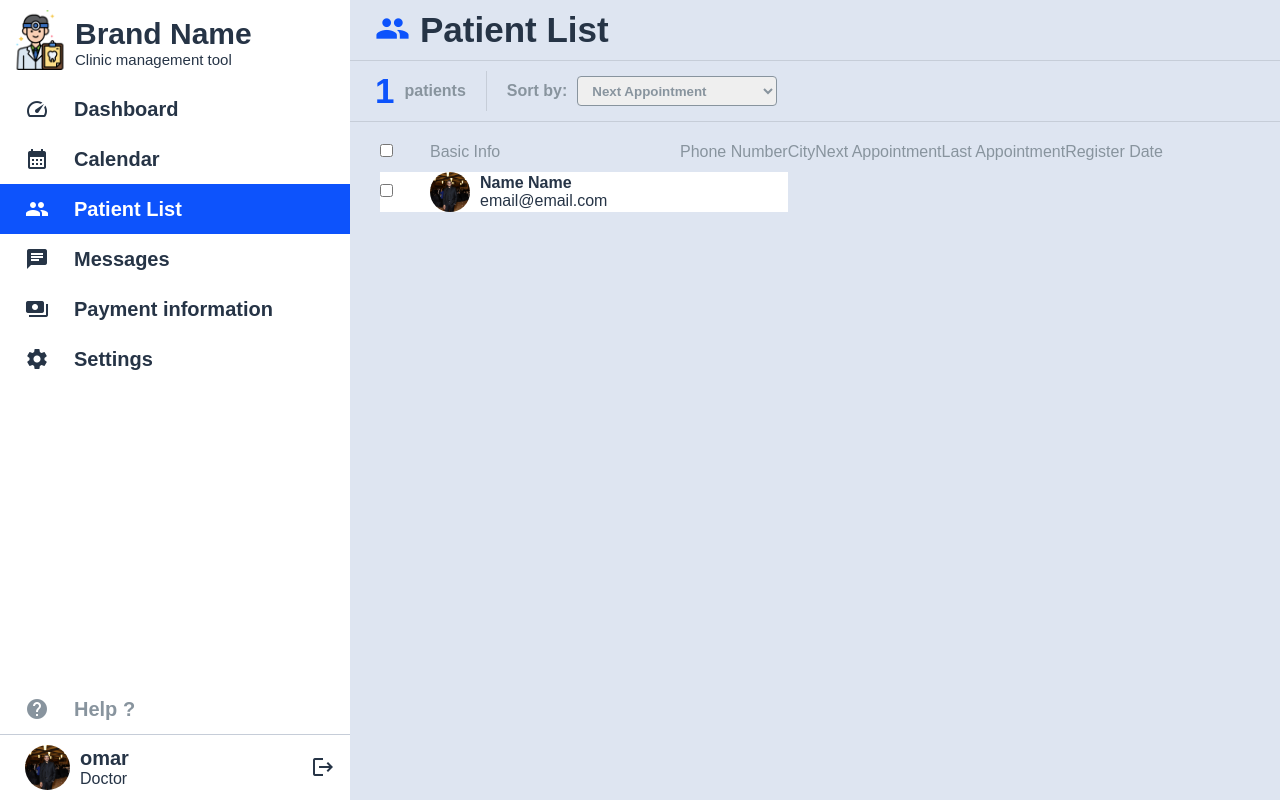
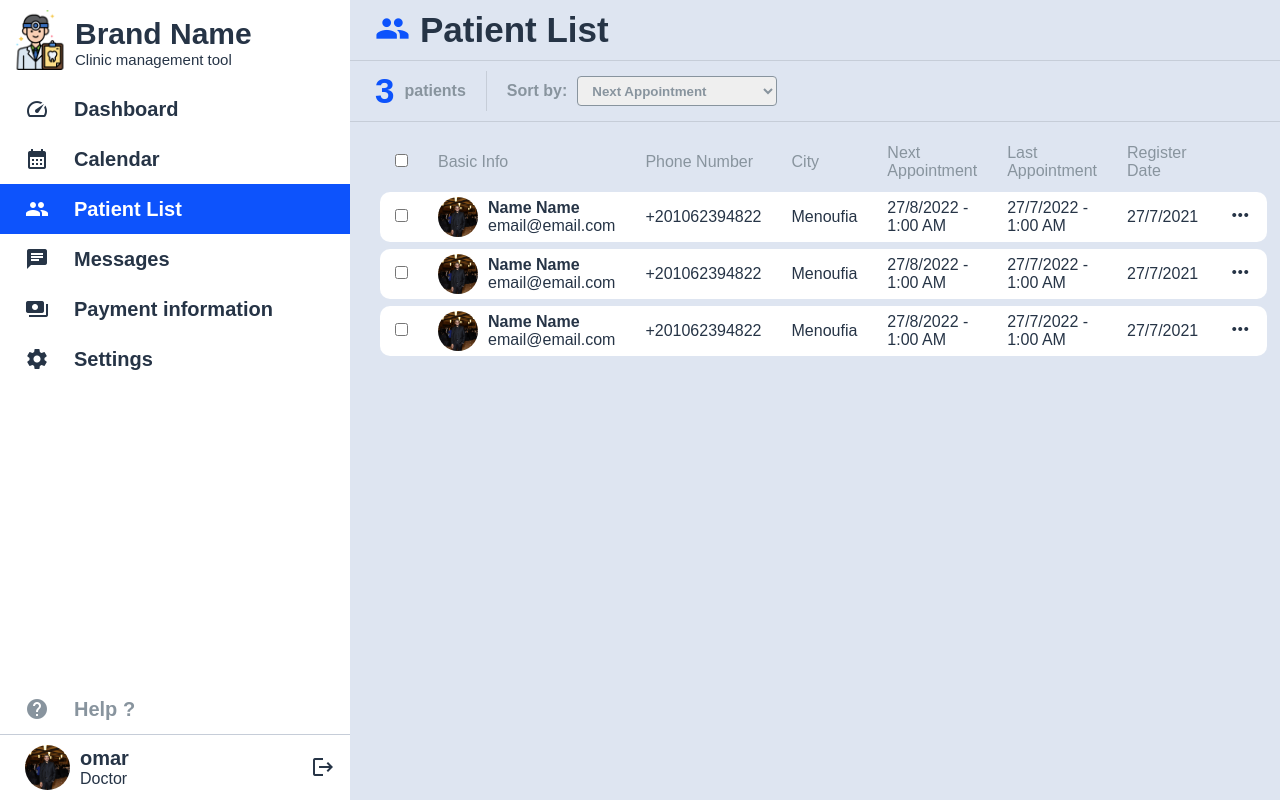
Before and after one commit to omarashrafdev/Final-Project, a Flask app: page /Patients in a window 1280 px wide. Run offline with Flask 2, Linux system fonts and the light colour scheme; a user stored in the database is signed in; some libraries are stand-ins or nearby versions.

Commit message:
Patients list v2

```diff
--- a/app.py
+++ b/app.py
@@ -223,7 +223,7 @@ def calendar():
 @doctors_only
 def patients():
     patients = db.execute("SELECT * FROM users WHERE id=(SELECT patient_id FROM appointments WHERE doctor_id=?)", session["user_id"])
-    return render_template("patients.html", patients=patients, Years_Between=Years_Between, TODAY=TODAY)
+    return render_template("patients.html", patients=patients, Years_Between=Years_Between, TODAY=TODAY, list=[1,2,3])
 
 
 @app.route("/Settings")
--- a/templates/patients.html
+++ b/templates/patients.html
@@ -43,7 +43,7 @@
     <hr>
     <div id="options">
         <div id="patient_number">
-            <h1>1</h1>
+            <h1>{{list|length}}</h1>
             <p>patients</p>
         </div>
         <div id="sort_by">
@@ -59,26 +59,42 @@
     <hr>
     <table>
         <thead>
-            <td><input type="checkbox" id="select_all"></td>
-            <td>Basic Info</td>
-            <td>Phone Number</td>
-            <td>City</td>
-            <td>Next Appointment</td>
-            <td>Last Appointment</td>
-            <td>Register Date</td>
+            <td class="cell"><input type="checkbox" id="select_all" onclick="SelectAll(this)"></td>
+            <td class="cell">Basic Info</td>
+            <td class="cell">Phone Number</td>
+            <td class="cell">City</td>
+            <td class="cell">Next Appointment</td>
+            <td class="cell">Last Appointment</td>
+            <td class="cell">Register Date</td>
+            <td class="cell"></td>
         </thead>
-        <tr id="table_row">
-            <td id="select"><input type="checkbox" id="select1"></td>
-            <td id="basic_info">
+        {% for i in list %}
+            <tr class="table_row">
+                <td class="select cell"><input type="checkbox" name="select" id="select"></td>
+                <td class="basic_info cell">
                     <div id="image_container"><img src="/static/media/profile_picture.png" alt="patient image"></div>
                     <div>
                         <p><b>Name Name</b></p>
                         <p>email@email.com</p>
                     </div>
                 </td>
-            <td></td>
+                <td class="cell">+201062394822</td>
+                <td class="cell">Menoufia</td>
+                <td class="cell">27/8/2022 - 1:00 AM</td>
+                <td class="cell">27/7/2022 - 1:00 AM</td>
+                <td class="cell">27/7/2021</td>
+                <td class="cell"><a href=""><span class="material-icons md-48">more_horiz</span></a></td>
             </tr>
+        {% endfor %}
     </table>
+    <script>
+        function SelectAll(source) {
+            checkboxes = document.getElementsByName('select');
+            for(var i=0, n=checkboxes.length;i<n;i++) {
+                checkboxes[i].checked = source.checked;
+            }
+        }
+    </script>
 {% endblock %}
 
 
@@ -142,8 +158,10 @@
     }
 
     table {
+        width: 90%;
         margin: 10px 25px 10px 30px;
-        border-collapse: collapse;
+        border-collapse: separate;
+        border-spacing: 0px 7px;
     }
     thead {
         height: 40px;
@@ -151,18 +169,22 @@
     thead td {
         color: #88949e;
     }
-    #table_row {
+    td:first-child, th:first-child {
+        border-radius: 10px 0 0 10px;
+    }
+    td:last-child, th:last-child {
+        border-radius: 0 10px 10px 0;
+    }
+    .table_row {
         background-color: #ffffff;
     }
-    #select {
-        width: 50px;
+    .cell {
+        padding: 5px 15px;
     }
-    #basic_info {
+    .basic_info {
         display: flex;
         flex-direction: row;
         align-items: center;
-
-        width: 250px;
     }
     #image_container {
         width: 40px;
```
Also changed, not shown: 3 other files. Lines whose indentation alone changed are shown as unchanged.
